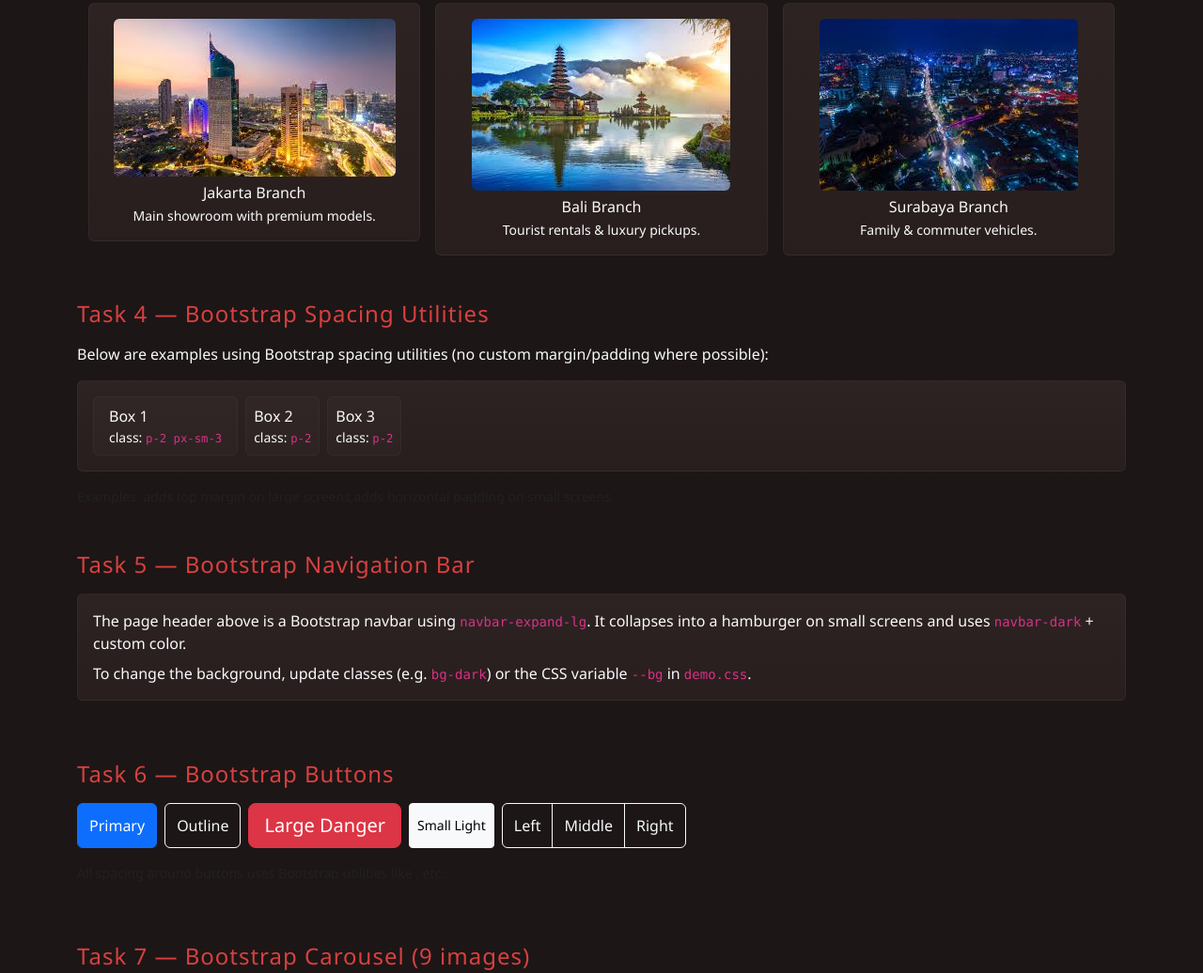
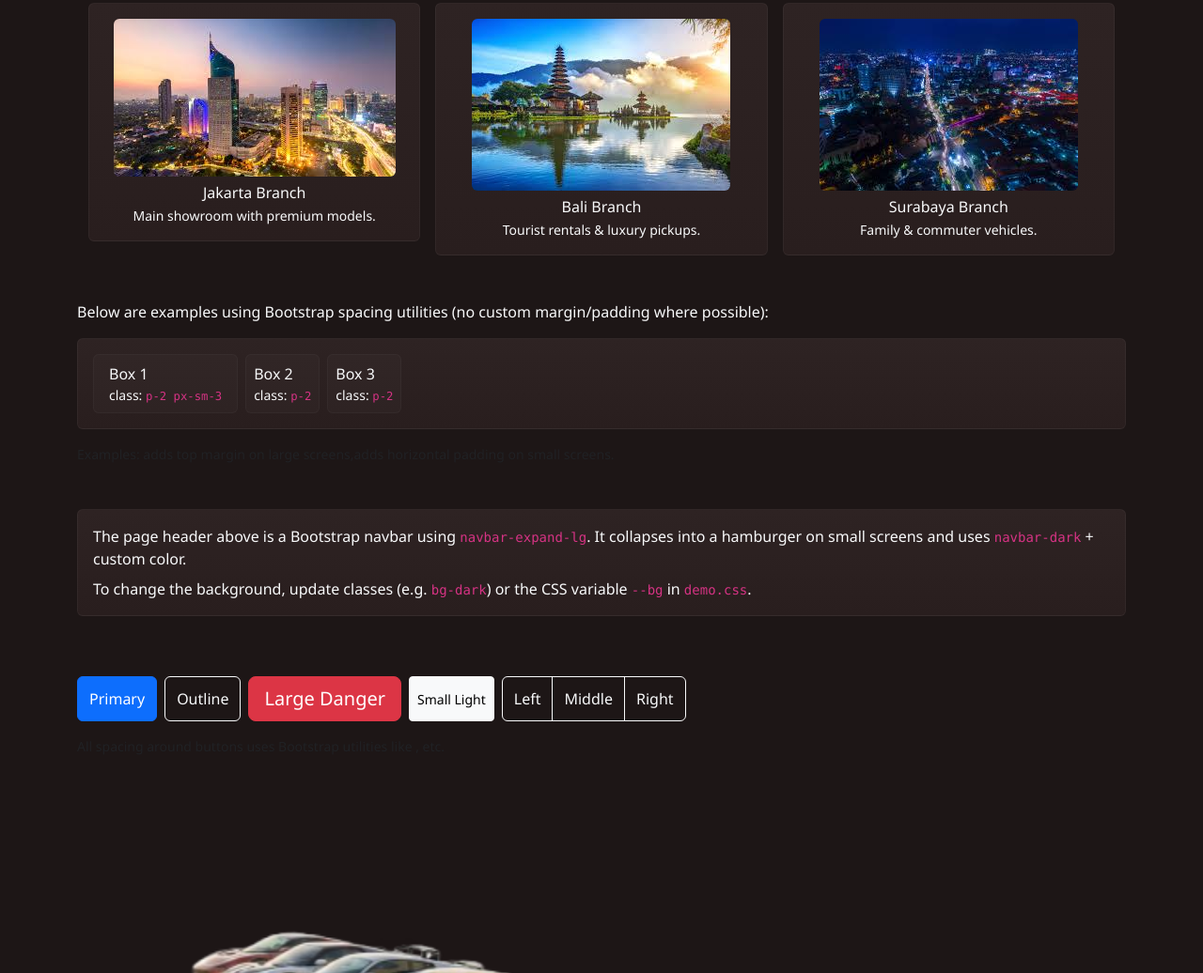
Before and after one commit to KNari06/WEB_Assmn4, a plain HTML site: page Demo/components.html in a window 1280 px wide. Shown: the part 411-1447 px from the top of the page at 94% size. Drawn offline with nearby package versions, Linux system fonts and the light colour scheme.

Commit message:
super main

```diff
--- a/Demo/components.html
+++ b/Demo/components.html
@@ -103,7 +103,6 @@
 
     <!-- ====== Task 4: Spacing Utilities ====== -->
     <section id="spacing" class="association py-4">
-      <h2 class="h4 accent mb-3">Task 4 — Bootstrap Spacing Utilities</h2>
 
       <p class="mb-3">Below are examples using Bootstrap spacing utilities (no custom margin/padding where possible):</p>
 
@@ -120,7 +119,6 @@
 
     <!-- ====== Task 5: Bootstrap Navbar (demonstration) ====== -->
     <section id="navbar" class="association py-4">
-      <h2 class="h4 accent mb-3">Task 5 — Bootstrap Navigation Bar</h2>
 
       <div class="bg-card rounded p-3 mb-3">
         <p class="mb-2">The page header above is a Bootstrap navbar using <code>navbar-expand-lg</code>. It collapses into a hamburger on small screens and uses <code>navbar-dark</code> + custom color.</p>
@@ -130,7 +128,6 @@
 
     <!-- ====== Task 6: Buttons ====== -->
     <section id="buttons" class="association py-4">
-      <h2 class="h4 accent mb-3">Task 6 — Bootstrap Buttons</h2>
 
       <div class="d-flex flex-wrap gap-2 mb-3">
         <button class="btn btn-primary">Primary</button>
@@ -150,7 +147,6 @@
 
     <!-- ====== Task 7: Carousel (9 images) ====== -->
     <section id="carousel" class="association py-4">
-      <h2 class="h4 accent mb-3">Task 7 — Bootstrap Carousel (9 images)</h2>
 
       <div class="row justify-content-center">
         <div class="col-12 col-lg-10">
@@ -213,7 +209,6 @@
 
     <!-- ====== Task 8: Bootstrap Cards ====== -->
     <section id="cards" class="association py-4">
-      <h2 class="h4 accent mb-3">Task 8 — Bootstrap Cards</h2>
 
       <div class="row g-3 justify-content-center">
         <!-- Card 1 -->
@@ -256,7 +251,6 @@
 
     <!-- ====== Task 9: Responsive Form ====== -->
     <section id="form" class="association py-4">
-      <h2 class="h4 accent mb-3">Task 9 — Responsive Form</h2>
 
       <form class="row g-3 bg-card rounded p-3" aria-label="Contact form">
         <div class="col-12 col-md-6">
--- a/Demo/demo.css
+++ b/Demo/demo.css
@@ -1,10 +1,10 @@
 /* ===== Theme variables ===== */
 :root{
-  --bg: #1D1616;     /* page background */
-  --bg-2: #2A1F1F;   /* cards */
-  --muted: #151010;  /* darker */
-  --text: #EEEEEE;   /* primary text */
-  --accent: #D84040; /* red accent (buttons/headings) */
+  --bg: #1D1616;
+  --bg-2: #2A1F1F;
+  --muted: #151010;
+  --text: #EEEEEE;
+  --accent: #D84040;
   --accent-2: #FF4C4C;
 }
 
@@ -97,10 +97,10 @@ a:focus, button:focus, input:focus {
   border-radius: 6px;
 }
 
-/* Utility: small text muted light */
+
 .text-muted-light { color: rgba(238,238,238,0.65); }
 
-/* Keep images responsive in cards */
+
 img.img-fluid {
   max-width: 100%;
   height: auto;
```
Also changed, not shown: style.css (line endings or trailing spaces).
